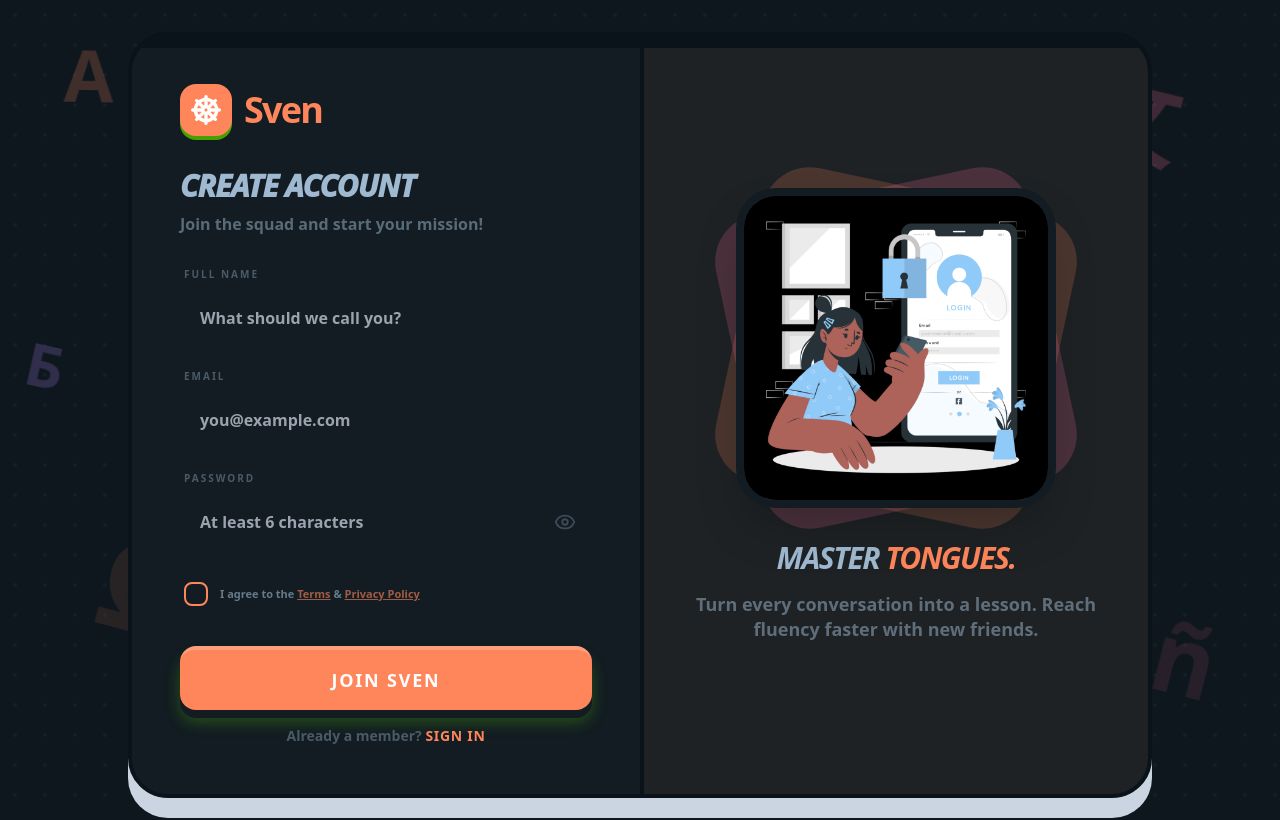
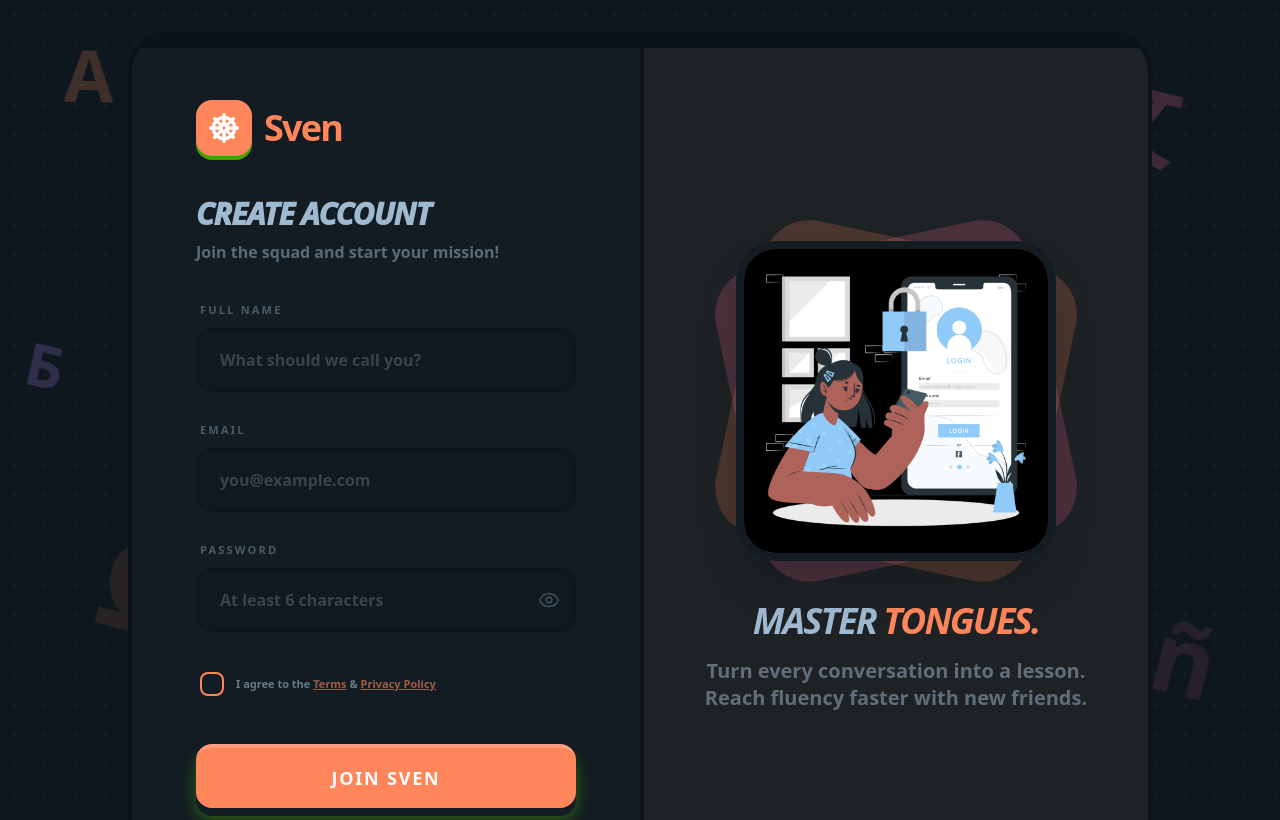
Before and after one commit to phantekzy/sven, a React (Vite) app in the folder frontend/: page /signup in a window 1280 px wide. Shown: the top 820 px of the page. Built offline with nearby package versions, Linux system fonts and the light colour scheme; no server answers.

Commit message:
fixed the onfocus in the signup page

```diff
--- a/frontend/src/pages/SignUpPage.jsx
+++ b/frontend/src/pages/SignUpPage.jsx
@@ -29,6 +29,8 @@ const SignUpPage = () => {
     signupMutation(signupData);
   };
 
+  const inputStyles = "w-full px-5 py-4 bg-base-200/50 border-4 border-base-200 rounded-2xl font-bold focus:border-primary focus:bg-base-100 focus:outline-none transition-all placeholder:opacity-30";
+
   return (
     <div
       className="relative min-h-screen bg-base-200 flex items-center justify-center p-4 sm:p-6 md:p-8 font-sans selection:bg-primary selection:text-primary-content overflow-hidden"
@@ -45,43 +47,43 @@ const SignUpPage = () => {
         <div className="absolute bottom-[8%] right-[5%] text-4xl md:text-8xl font-black text-secondary/10 animate-[float_13s_ease-in-out_infinite]">ñ</div>
       </div>
 
-      <div className="relative z-10 w-full max-w-5xl bg-base-100 rounded-[2.5rem] flex flex-col lg:flex-row shadow-[0_20px_0_0_#cbd5e1] dark:shadow-[0_20px_0_0_#1e293b] border-4 border-base-300 overflow-hidden">
+      <div className="relative z-10 w-full max-w-5xl bg-base-100 rounded-[2.5rem] flex flex-col lg:flex-row shadow-[0_20px_0_0_#cbd5e1] dark:shadow-[0_20px_0_0_#1e293b] border-4 border-base-300 overflow-hidden transition-all duration-500">
 
         <div className="absolute top-0 left-0 w-full h-3 bg-base-300 z-20">
-          <div className="h-full bg-primary transition-all duration-700 ease-out" style={{ width: `${progress}%` }} />
+          <div className="h-full bg-primary transition-all duration-1000 ease-out" style={{ width: `${progress}%` }} />
         </div>
 
         {/* LEFT SIDE: FORM */}
-        <div className="w-full lg:w-1/2 p-8 sm:p-12 flex flex-col justify-center bg-base-100 relative pt-12">
+        <div className="w-full lg:w-1/2 p-8 sm:p-12 md:p-16 flex flex-col justify-center bg-base-100 relative pt-12">
 
           {/* LOGO */}
-          <div className="mb-8 flex items-center justify-start gap-3">
-            <div className="bg-primary p-2.5 rounded-2xl shadow-[0_4px_0_0_#45a001] text-white">
+          <div className="mb-10 flex items-center justify-start gap-3">
+            <div className="bg-primary p-3 rounded-2xl shadow-[0_4px_0_0_#45a001] text-white">
               <ShipWheelIcon className="size-8" strokeWidth={2.5} />
             </div>
             <span className="text-4xl font-black tracking-tighter text-primary">Sven</span>
           </div>
 
           {error && (
-            <div className="bg-error/10 border-2 border-error text-error px-4 py-3 rounded-2xl font-bold mb-6 flex items-center gap-2 animate-shake">
+            <div className="bg-error/10 border-2 border-error text-error px-4 py-3 rounded-2xl font-bold mb-6 flex items-center gap-2">
               <SparklesIcon className="size-5 shrink-0" />
-              <span className="text-xs">{error.response?.data?.message || "Something went wrong"}</span>
+              <span className="text-sm">{error.response?.data?.message || "Something went wrong"}</span>
             </div>
           )}
 
-          <div className="mb-6">
+          <div className="mb-8">
             <h2 className="text-3xl font-[1000] tracking-tight mb-2 uppercase italic text-base-content">Create Account</h2>
             <p className="font-bold text-base-content/50">Join the squad and start your mission!</p>
           </div>
 
-          <form onSubmit={handleSignup} className="space-y-4">
+          <form onSubmit={handleSignup} className="space-y-6">
             {/* Full Name */}
-            <div className="space-y-1.5">
-              <label className="text-[10px] font-black text-base-content/40 uppercase tracking-[0.2em] ml-1">Full Name</label>
+            <div className="space-y-2">
+              <label className="text-[11px] font-black text-base-content/40 uppercase tracking-[0.2em] ml-1">Full Name</label>
               <input
                 type="text"
                 placeholder="What should we call you?"
-                className="input-field"
+                className={inputStyles}
                 value={signupData.fullName}
                 onChange={(e) => setSignupData({ ...signupData, fullName: e.target.value })}
                 required
@@ -89,12 +91,12 @@ const SignUpPage = () => {
             </div>
 
             {/* Email */}
-            <div className="space-y-1.5">
-              <label className="text-[10px] font-black text-base-content/40 uppercase tracking-[0.2em] ml-1">Email</label>
+            <div className="space-y-2">
+              <label className="text-[11px] font-black text-base-content/40 uppercase tracking-[0.2em] ml-1">Email</label>
               <input
                 type="email"
                 placeholder="you@example.com"
-                className="input-field"
+                className={inputStyles}
                 value={signupData.email}
                 onChange={(e) => setSignupData({ ...signupData, email: e.target.value })}
                 required
@@ -102,13 +104,13 @@ const SignUpPage = () => {
             </div>
 
             {/* Password */}
-            <div className="space-y-1.5">
-              <label className="text-[10px] font-black text-base-content/40 uppercase tracking-[0.2em] ml-1">Password</label>
+            <div className="space-y-2">
+              <label className="text-[11px] font-black text-base-content/40 uppercase tracking-[0.2em] ml-1">Password</label>
               <div className="relative">
                 <input
                   type={showPassword ? "text" : "password"}
                   placeholder="At least 6 characters"
-                  className="input-field pr-12"
+                  className={`${inputStyles} pr-12`}
                   value={signupData.password}
                   onChange={(e) => setSignupData({ ...signupData, password: e.target.value })}
                   required
@@ -140,7 +142,7 @@ const SignUpPage = () => {
                 disabled={isPending}
                 className="w-full relative group h-16 outline-none"
               >
-                <div className="absolute inset-0 bg-primary-focus rounded-2xl translate-y-2 group-active:translate-y-0 transition-all shadow-[0_4px_15px_rgba(88,204,2,0.3)]" />
+                <div className="absolute inset-0 bg-primary-focus rounded-2xl translate-y-2 group-active:translate-y-0 transition-all shadow-[0_4px_15px_rgba(88,204,2,0.4)]" />
                 <div className={`relative w-full h-full bg-primary text-white font-black text-lg uppercase tracking-widest rounded-2xl flex justify-center items-center border-t-4 border-white/20 transition-all ${isPending ? 'translate-y-2' : 'group-active:translate-y-2'}`}>
                   {isPending ? <span className="loading loading-infinity loading-md"></span> : "Join Sven"}
                 </div>
@@ -157,7 +159,7 @@ const SignUpPage = () => {
         {/* RIGHT SIDE: ILLUSTRATION */}
         <div className="hidden lg:flex w-1/2 bg-primary/5 items-center justify-center p-12 border-l-4 border-base-300 relative">
           <div className="max-w-md text-center">
-            <div className="relative w-80 h-80 mx-auto mb-8 group">
+            <div className="relative w-80 h-80 mx-auto mb-10 group">
               <div className="absolute inset-0 bg-primary/20 rounded-[3rem] rotate-12 group-hover:rotate-45 transition-transform duration-1000" />
               <div className="absolute inset-0 bg-secondary/20 rounded-[3rem] -rotate-12 group-hover:-rotate-45 transition-transform duration-1000" />
               <img
@@ -166,10 +168,10 @@ const SignUpPage = () => {
                 className="relative z-10 w-full h-full object-cover rounded-[2.5rem] border-8 border-base-100 shadow-2xl transition-transform duration-500 group-hover:scale-105"
               />
             </div>
-            <h2 className="text-3xl font-black text-base-content mb-4 tracking-tighter italic">
+            <h2 className="text-4xl font-black text-base-content mb-4 tracking-tighter italic">
               MASTER <span className="text-primary">TONGUES.</span>
             </h2>
-            <p className="font-bold text-base-content/50 text-lg leading-snug">
+            <p className="font-bold text-base-content/50 text-xl leading-snug">
               Turn every conversation into a lesson. Reach fluency faster with new friends.
             </p>
           </div>
@@ -182,20 +184,6 @@ const SignUpPage = () => {
           0%, 100% { transform: translateY(0px) rotate(0deg); }
           50% { transform: translateY(-30px) rotate(15deg); }
         }
-        .input-field {
-          width: 100%;
-          padding: 1rem 1.25rem;
-          background-color: rgba(var(--b2), 0.5);
-          border: 4px solid rgba(var(--b2), 1);
-          border-radius: 1rem;
-          font-weight: 700;
-          transition: all 0.2s;
-          outline: none;
-        }
-        .input-field:focus {
-          border-color: #58cc02;
-          background-color: white;
-        }
       `}} />
     </div>
   );
```
